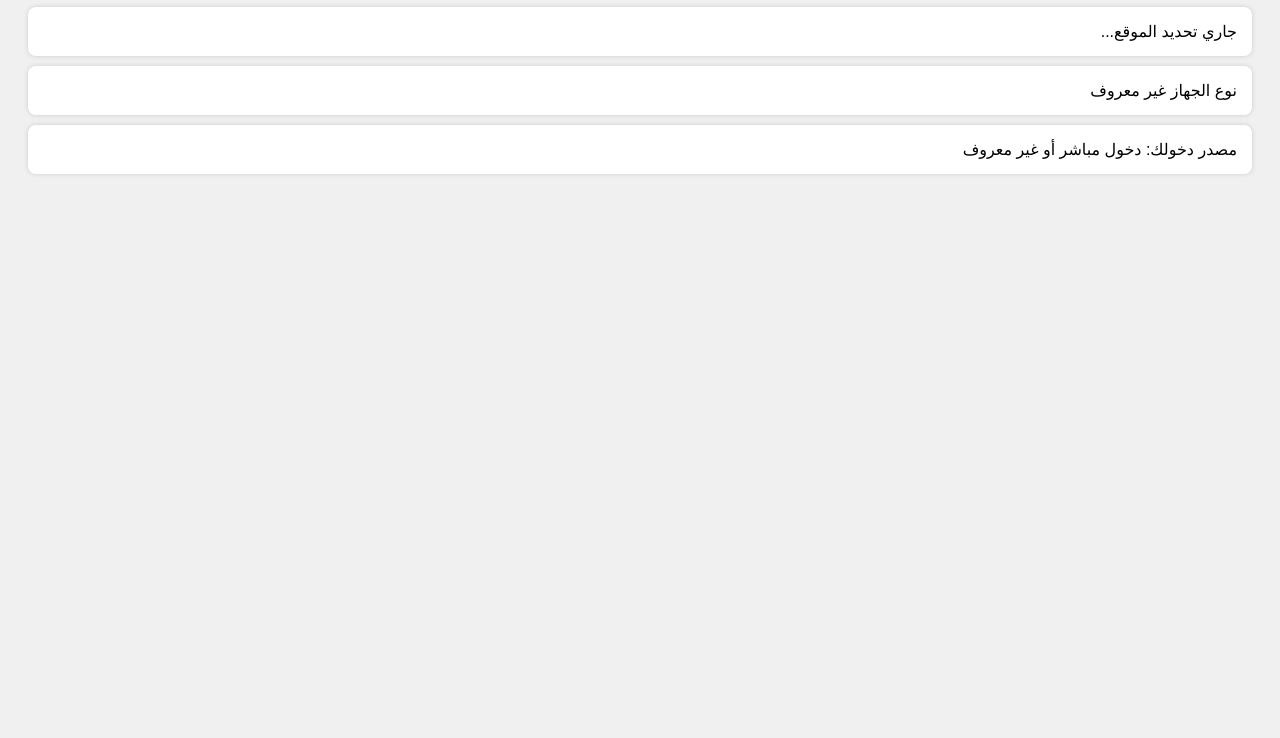
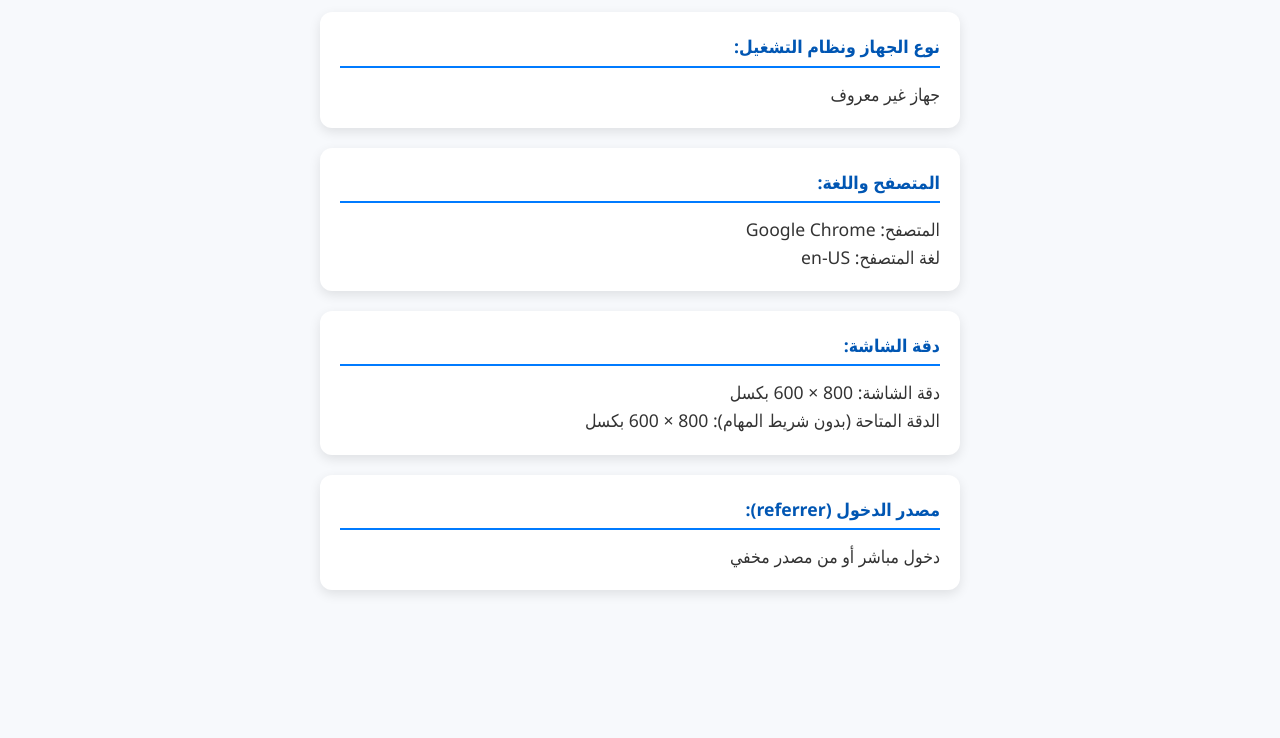
Before and after one commit to coder01012/project, a plain HTML site: page index.html in a window 1280 px wide. Shown: the part 102-840 px from the top of the page. Before the commit the page ends 800 px from the top, so only its background shows below. Drawn offline with Linux system fonts and the light colour scheme.

Commit message:
Update index.html

```diff
--- a/index.html
+++ b/index.html
@@ -1,90 +1,115 @@
 <!DOCTYPE html>
-<html lang="ar">
+<html lang="ar" dir="rtl">
 <head>
-  <meta charset="UTF-8">
-  <title>تحديد الموقع والمصدر ونوع الجهاز</title>
+  <meta charset="UTF-8" />
+  <title>معلومات عن المستخدم</title>
   <style>
     body {
-      font-family: Arial;
-      direction: rtl;
+      font-family: "Segoe UI", Tahoma, Geneva, Verdana, sans-serif;
+      background: #f7f9fc;
+      color: #333;
+      margin: 0;
       padding: 20px;
-      background: #f0f0f0;
+      min-height: 100vh;
     }
-    h1 { color: #007bff; }
-    .info {
+    h1 {
+      color: #007bff;
+      text-align: center;
+      margin-bottom: 30px;
+    }
+    .info-box {
       background: white;
-      padding: 15px;
-      margin: 10px 0;
-      border-radius: 8px;
-      box-shadow: 0 0 5px #ccc;
+      padding: 20px;
+      margin-bottom: 20px;
+      border-radius: 12px;
+      box-shadow: 0 4px 12px rgba(0,0,0,0.1);
+      max-width: 600px;
+      margin-left: auto;
+      margin-right: auto;
+      line-height: 1.6;
+      font-size: 1.1em;
+    }
+    .info-title {
+      font-weight: 700;
+      color: #0056b3;
+      margin-bottom: 12px;
+      border-bottom: 2px solid #007bff;
+      padding-bottom: 5px;
+    }
+    .info-content {
+      white-space: pre-wrap;
     }
   </style>
 </head>
 <body>
-  <h1>معلوماتك:</h1>
+  <h1>معلومات عن جهازك وزيارتك للموقع</h1>
 
-  <div class="info" id="location">جاري تحديد الموقع...</div>
-  <div class="info" id="device">جاري تحديد نوع الجهاز...</div>
-  <div class="info" id="source">جاري تحديد مصدر دخولك...</div>
+  <div class="info-box">
+    <div class="info-title">نوع الجهاز ونظام التشغيل:</div>
+    <div class="info-content" id="device"></div>
+  </div>
+
+  <div class="info-box">
+    <div class="info-title">المتصفح واللغة:</div>
+    <div class="info-content" id="browser"></div>
+  </div>
+
+  <div class="info-box">
+    <div class="info-title">دقة الشاشة:</div>
+    <div class="info-content" id="screen"></div>
+  </div>
+
+  <div class="info-box">
+    <div class="info-title">مصدر الدخول (referrer):</div>
+    <div class="info-content" id="referrer"></div>
+  </div>
 
   <script>
-    // 1. الموقع الجغرافي
-    if (navigator.geolocation) {
-      navigator.geolocation.getCurrentPosition(async position => {
-        const { latitude, longitude } = position.coords;
-        // API مجاني للحصول على العنوان بدقة
-        const response = await fetch(`https://nominatim.openstreetmap.org/reverse?lat=${latitude}&lon=${longitude}&format=json`);
-        const data = await response.json();
-        const address = data.address;
-
-        let locationText = `أنت في: `;
-        if (address.country) locationText += address.country + '، ';
-        if (address.state) locationText += address.state + '، ';
-        if (address.city || address.town || address.village) locationText += (address.city || address.town || address.village) + '، ';
-        if (address.road) locationText += `شارع ${address.road}`;
-        document.getElementById("location").textContent = locationText;
-      }, () => {
-        document.getElementById("location").textContent = "تعذر تحديد الموقع.";
-      });
-    } else {
-      document.getElementById("location").textContent = "المتصفح لا يدعم تحديد الموقع.";
-    }
-
-    // 2. نوع الجهاز
+    // 1. نوع الجهاز ونظام التشغيل
     const ua = navigator.userAgent;
-    let deviceInfo = "نوع الجهاز غير معروف";
+    let deviceInfo = "غير معروف";
 
     if (/Android/i.test(ua)) {
-      if (/Samsung|SM-|Galaxy/i.test(ua)) deviceInfo = "جهاز Samsung (أندرويد)";
-      else if (/OPPO|CPH/i.test(ua)) deviceInfo = "جهاز OPPO (أندرويد)";
-      else deviceInfo = "جهاز Android";
+      if (/Samsung|SM-|Galaxy/i.test(ua)) deviceInfo = "جهاز سامسونج (Android)";
+      else if (/OPPO|CPH/i.test(ua)) deviceInfo = "جهاز OPPO (Android)";
+      else deviceInfo = "جهاز Android عام";
     } else if (/iPhone|iPad|iPod/i.test(ua)) {
-      deviceInfo = "جهاز Apple (iOS)";
-    } else if (/Windows/i.test(ua)) {
-      deviceInfo = "جهاز كمبيوتر (Windows)";
-    } else if (/Mac/i.test(ua)) {
-      deviceInfo = "جهاز Mac";
+      deviceInfo = "جهاز iPhone / iPad (iOS)";
+    } else if (/Windows NT/i.test(ua)) {
+      deviceInfo = "جهاز كمبيوتر يعمل بنظام Windows";
+    } else if (/Macintosh/i.test(ua)) {
+      deviceInfo = "جهاز كمبيوتر Mac";
+    } else {
+      deviceInfo = "جهاز غير معروف";
     }
 
     document.getElementById("device").textContent = deviceInfo;
 
-    // 3. مصدر الدخول (referrer أو المعرف الذكي في الرابط)
-    const params = new URLSearchParams(window.location.search);
-    let source = "غير معروف";
+    // 2. المتصفح واللغة
+    const browserLang = navigator.language || navigator.userLanguage;
+    let browserName = "غير معروف";
+    if (ua.indexOf("Chrome") > -1) browserName = "Google Chrome";
+    else if (ua.indexOf("Firefox") > -1) browserName = "Mozilla Firefox";
+    else if (ua.indexOf("Safari") > -1 && ua.indexOf("Chrome") === -1) browserName = "Safari";
+    else if (ua.indexOf("Edge") > -1) browserName = "Microsoft Edge";
+    else if (ua.indexOf("Trident") > -1) browserName = "Internet Explorer";
 
-    if (params.has('source')) {
-      source = params.get('source');
-    } else {
-      const ref = document.referrer;
-      if (ref.includes("facebook.com")) source = "فيسبوك";
-      else if (ref.includes("instagram.com")) source = "إنستجرام";
-      else if (ref.includes("t.me")) source = "تيليجرام";
-      else if (ref.includes("whatsapp.com")) source = "واتساب";
-      else if (ref) source = `من: ${ref}`;
-      else source = "دخول مباشر أو غير معروف";
-    }
+    document.getElementById("browser").textContent = `المتصفح: ${browserName}\nلغة المتصفح: ${browserLang}`;
 
-    document.getElementById("source").textContent = "مصدر دخولك: " + source;
+    // 3. دقة الشاشة
+    const width = window.screen.width;
+    const height = window.screen.height;
+    const availWidth = window.screen.availWidth;
+    const availHeight = window.screen.availHeight;
+
+    document.getElementById("screen").textContent =
+      `دقة الشاشة: ${width} × ${height} بكسل\n` +
+      `الدقة المتاحة (بدون شريط المهام): ${availWidth} × ${availHeight} بكسل`;
+
+    // 4. مصدر الدخول (referrer)
+    let ref = document.referrer;
+    if (!ref) ref = "دخول مباشر أو من مصدر مخفي";
+    document.getElementById("referrer").textContent = ref;
   </script>
 </body>
 </html>
```
